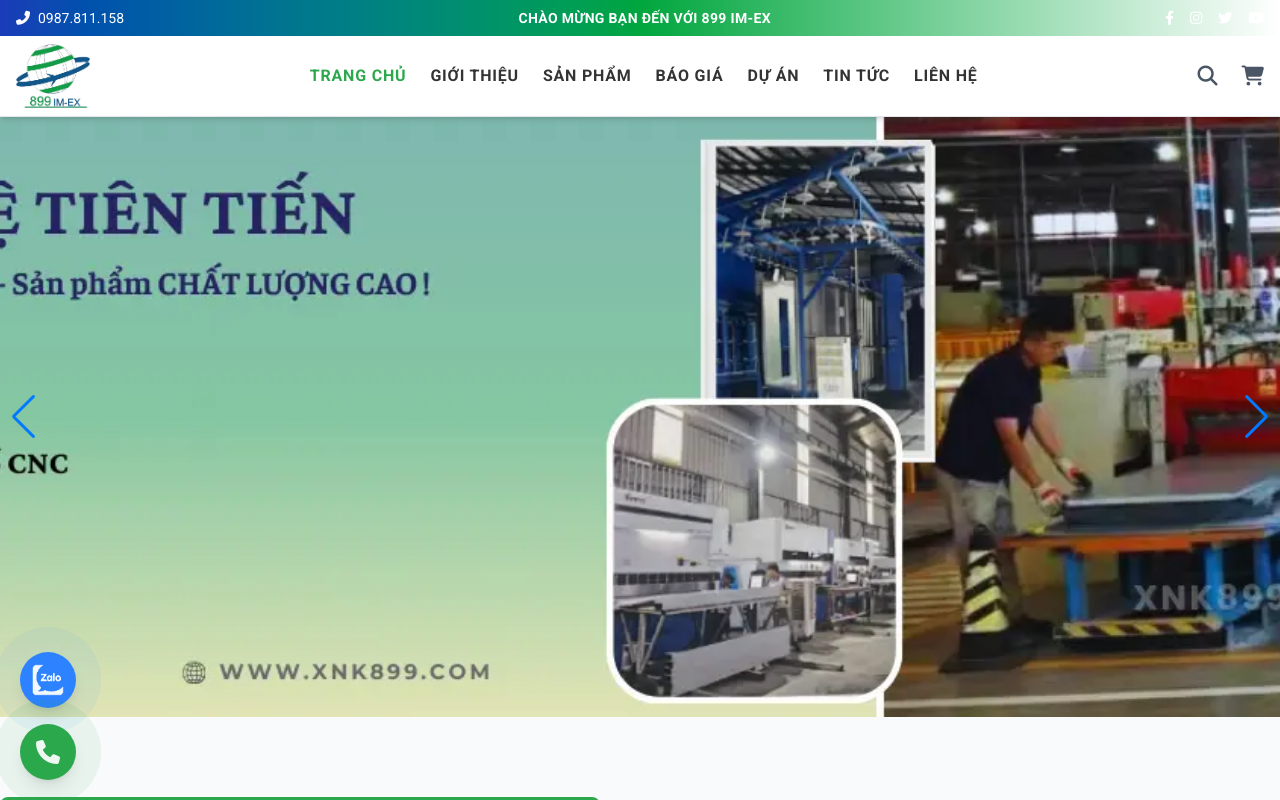
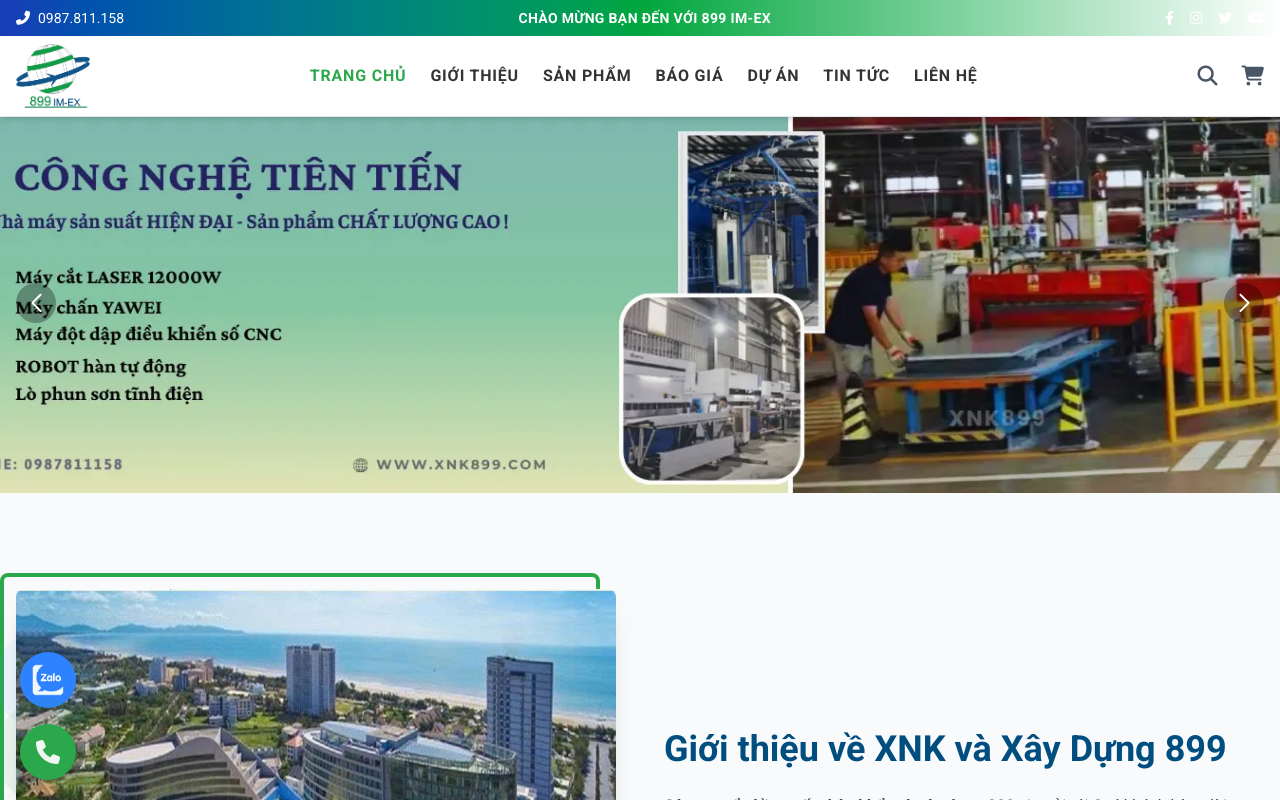
Before and after one commit to VuHoangPhuongz/xnk899-panel, a Next.js app: page / in a window 1280 px wide. Shown: the top 800 px of the page. Built offline with nearby package versions, Linux system fonts and the light colour scheme.

Commit message:
bo sung them  tin tuc

```diff
--- a/app/gioi-thieu/page.tsx
+++ b/app/gioi-thieu/page.tsx
@@ -14,8 +14,7 @@
       <p className="text-gray-600 leading-relaxed mb-4">Kính gửi: Quý khách hàng!</p>
       <p className="text-gray-600 leading-relaxed mb-4">Công ty cổ phần xuất nhập khẩu và xây dựng 899 xin gửi tới Quý khách hàng lời chào trân trọng nhất!</p>
       <p className="text-gray-600 leading-relaxed mb-4">Với kinh nghiệm chuyên sâu về các sản phẩm PCCC, Công ty xuất nhập khẩu 899 phủ sóng toàn quốc các mặt hàng: Rèm/ Màn ngăn cháy, kính ngăn cháy hệ E, EI, khung thép ngăn cháy, ống nhựa C-PVC ngăn cháy, tấm panel ngăn cháy và các sản phẩm ngăn cháy khác.</p>
-      <p className="text-gray-600 leading-relaxed mb-4"><strong>“ĐỘT PHÁ CÔNG NGHỆ - KIẾN TẠO TƯƠNG LAI":</strong> chính là Phương châm làm việc của Công ty 899. Chúng tôi luôn là đơn vị tiên phong trong lĩnh vực các vật liệu ngăn cháy với công nghệ mới nhất, hiện đại nhất.</p>
-      <p className="text-gray-600 leading-relaxed">Xin trân trọng cảm ơn!</p>
+        <p className="text-gray-600 leading-relaxed mb-4"><strong>“ĐỘT PHÁ CÔNG NGHỆ - KIẾN TẠO TƯƠNG LAI”:</strong> chính là Phương châm làm việc của Công ty 899. Chúng tôi luôn là đơn vị tiên phong trong lĩnh vực các vật liệu ngăn cháy với công nghệ mới nhất, hiện đại nhất.</p>
     </div>
   )
 }
--- a/app/gioi-thieu/thu-ngo/page.tsx
+++ b/app/gioi-thieu/thu-ngo/page.tsx
@@ -11,7 +11,7 @@
       <p className="text-gray-600 leading-relaxed mb-4">Kính gửi: Quý khách hàng!</p>
       <p className="text-gray-600 leading-relaxed mb-4">Công ty cổ phần xuất nhập khẩu và xây dựng 899 xin gửi tới Quý khách hàng lời chào trân trọng nhất!</p>
       <p className="text-gray-600 leading-relaxed mb-4">Với kinh nghiệm chuyên sâu về các sản phẩm PCCC, Công ty xuất nhập khẩu 899 phủ sóng toàn quốc các mặt hàng: Rèm/ Màn ngăn cháy, kính ngăn cháy hệ E, EI, khung thép ngăn cháy, ống nhựa C-PVC ngăn cháy, tấm panel ngăn cháy và các sản phẩm ngăn cháy khác.</p>
-      <p className="text-gray-600 leading-relaxed mb-4"><strong>“ĐỘT PHÁ CÔNG NGHỆ - KIẾN TẠO TƯƠNG LAI":</strong> chính là Phương châm làm việc của Công ty 899. Chúng tôi luôn là đơn vị tiên phong trong lĩnh vực các vật liệu ngăn cháy với công nghệ mới nhất, hiện đại nhất.</p>
+      <p className="text-gray-600 leading-relaxed mb-4"><strong>“ĐỘT PHÁ CÔNG NGHỆ - KIẾN TẠO TƯƠNG LAI”:</strong> chính là Phương châm làm việc của Công ty 899. Chúng tôi luôn là đơn vị tiên phong trong lĩnh vực các vật liệu ngăn cháy với công nghệ mới nhất, hiện đại nhất.</p>
       <p className="text-gray-600 leading-relaxed">Xin trân trọng cảm ơn!</p>
     </div>
   )
--- a/app/globals.css
+++ b/app/globals.css
@@ -99,3 +99,23 @@
 /* Các class cho Button, Card, Table, Form, Footer
    đã được Tailwind CSS xử lý thông qua các utility class trong file HTML gốc.
    Vì vậy, bạn không cần thêm chúng vào đây nữa. */
+   .swiper-button-next,
+.swiper-button-prev {
+    color: #ffffff !important; /* Dùng !important để ghi đè các style khác nếu có xung đột */
+    background-color: rgba(0, 0, 0, 0.3);
+    width: 44px !important;
+    height: 44px !important;
+    border-radius: 50%;
+    transition: background-color 0.3s ease;
+}
+
+.swiper-button-next:hover,
+.swiper-button-prev:hover {
+    background-color: rgba(0, 0, 0, 0.5);
+}
+
+.swiper-button-next:after,
+.swiper-button-prev:after {
+    font-size: 18px !important;
+    font-weight: bold;
+}
--- a/components/HeroSlider.tsx
+++ b/components/HeroSlider.tsx
@@ -12,7 +12,7 @@
 import 'swiper/css/navigation';
 import 'swiper/css/effect-fade';
 
-// Dữ liệu bây giờ chỉ cần đường dẫn ảnh và alt text
+// Dữ liệu ảnh
 const slideImages = [
   {
     url: '/anh/1.webp',
@@ -34,33 +34,38 @@
 
 const HeroSlider = () => {
   return (
-    <section className="relative w-full h-[500px] lg:h-[600px]">
+    <section className="relative w-full h-[15vh] lg:h-[47vh]">
       <Swiper
         modules={[Navigation, Autoplay, EffectFade]}
         slidesPerView={1}
-        loop={true}
-        effect={'fade'} // Hiệu ứng mờ ảo khi chuyển ảnh
-        autoplay={{
-          delay: 4000, // Tự chuyển ảnh sau 4 giây
-          disableOnInteraction: false,
+        loop
+        effect="fade"
+        autoplay={{ delay: 4000, disableOnInteraction: false }}
+        navigation={{
+          nextEl: '.swiper-button-next',
+          prevEl: '.swiper-button-prev',
         }}
-        navigation={true} // Giữ lại nút next/prev để người dùng điều khiển
         className="h-full"
       >
         {slideImages.map((slide, index) => (
           <SwiperSlide key={index}>
-            {/* Bây giờ bên trong slide chỉ còn duy nhất component Image */}
+            <div className="relative w-full h-full">
               <Image
                 src={slide.url}
                 alt={slide.alt}
                 fill
-              style={{ objectFit: 'cover' }}
+                className="object-contain sm:object-cover"
                 priority={index === 0}
                 sizes="100vw"
-              quality={85}
+                quality={90}
               />
+            </div>
           </SwiperSlide>
         ))}
+
+        {/* Custom Navigation Buttons */}
+        <div className="swiper-button-prev !text-white !w-8 !h-8 sm:!w-10 sm:!h-10 !left-2 sm:!left-4 !bg-black/30 !rounded-full hover:!bg-black/50 transition-colors"></div>
+        <div className="swiper-button-next !text-white !w-8 !h-8 sm:!w-10 sm:!h-10 !right-2 sm:!right-4 !bg-black/30 !rounded-full hover:!bg-black/50 transition-colors"></div>
       </Swiper>
     </section>
   );
```
Lines whose indentation alone changed are shown as unchanged.
